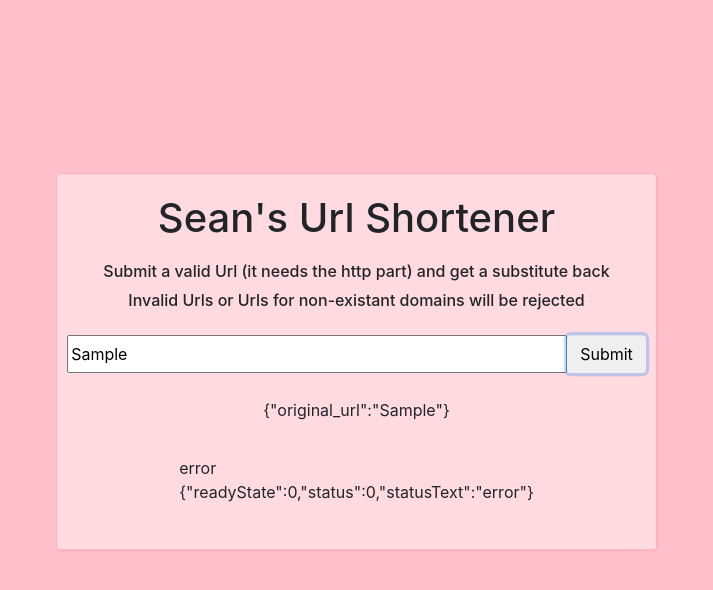
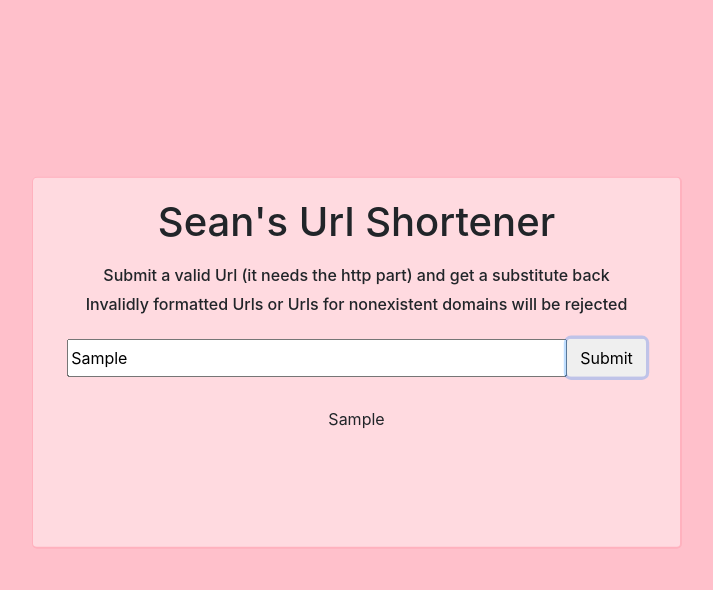
Before and after one commit to SeanPMcGrath/url-shortener, a plain HTML site: page client/index.html in a window 1280 px wide. Both pictures are taken after typing "Sample" into the empty fields and a click on the button "Submit". Shown: the whole page, without its empty margins (283-996 px from the left). Drawn offline with nearby package versions, Linux system fonts and the light colour scheme; no server answers.

Commit message:
improved front end. Generally working

```diff
--- a/client/SCSS/style.scss
+++ b/client/SCSS/style.scss
@@ -10,10 +10,11 @@ body {
 }
 
 #contentDiv {
+  width: 650px;
   margin: auto;
   transform: translate(0, -10%);
   background-color: lighten($c-background, 5%);
-  padding: 10px 10px 40px 10px;
+  padding: 10px;
   display: flex;
   flex-direction: column;
   justify-content: center;
@@ -46,3 +47,24 @@ body {
 p {
   margin: 5px auto;
 }
+
+.reactionDiv {
+  height: 70px;
+  //background-color: aqua;
+  display: flex;
+  justify-content: center;
+  //align-items: center;
+  margin: 10px;
+  border: none;
+  resize: none;
+  text-align: center;
+}
+
+#submittedUrl {
+  overflow: auto;
+  height: 75px;
+}
+
+#responseDiv {
+  height: 25px;
+}
--- a/client/index.html
+++ b/client/index.html
@@ -27,10 +27,16 @@
         Submit a valid Url (it needs the http part) and get a substitute back
       </h6>
       <h6 class="headingContent instructions">
-        Invalid Urls or Urls for non-existant domains will be rejected
+        Invalidly formatted Urls or Urls for nonexistent domains will be
+        rejected
       </h6>
       <div id="inputDiv">
-        <input type="text" id="original_url" placeholder="Enter Url here" />
+        <input
+          type="text"
+          id="original_url"
+          placeholder="Enter Url here"
+          autocomplete="off"
+        />
         <button
           id="urlSubmitBtn"
           type="button"
@@ -40,8 +46,8 @@
           Submit
         </button>
       </div>
-      <p id="originalLink">waiting</p>
-      <p id="newLink">placeholder</p>
+      <div id="submittedUrl" class="reactionDiv"></div>
+      <div id="responseDiv" class="reactionDiv"></div>
     </div>
 
     <!--Import jQuery from google hosting-->
--- a/client/js/index.js
+++ b/client/js/index.js
@@ -7,7 +7,6 @@
 
 function urlSubmit() {
   let textValue = $("#original_url").val();
-  $("#originalLink").text(textValue);
 
   const urlObject = JSON.stringify({
     original_url: $("#original_url").val()
@@ -19,7 +18,8 @@ function urlSubmit() {
     data: urlObject,
     contentType: "application/json",
     beforeSend: () => {
-      $("#originalLink").html(urlObject);
+      $("#submittedUrl").html(textValue);
+      $("#responseDiv").empty();
     },
     /*Server is sending back an object, not a JSON. Data format is:
     {
@@ -27,13 +27,14 @@ function urlSubmit() {
       short_url: 2
     }*/
     error: data => {
-      $("#newLink").html("<br>error<br>");
-      $("#newLink").append(JSON.stringify(data));
+      $("#responseDiv").html(data.responseText);
     },
     success: data => {
-      $("#newLink").html("<br>success<br>");
       const newLink = "http://localhost:5000/api/shorturl/" + data.short_url;
-      $("#newLink").append(newLink);
+      $("#responseDiv").append('<a id="newLink2" />');
+      $("#newLink2").attr("href", newLink);
+      $("#newLink2").html(newLink);
+      $("#original_url").val("");
     }
   });
 }
--- a/server/index.js
+++ b/server/index.js
@@ -62,7 +62,7 @@ app.post("/api/shorturl/new", async (req, res) => {
   const result = Joi.validate(req.body, schema);
 
   if (result.error) {
-    res.status(400).send(result.error.details[0].message); //details[0].message gives only the key error message
+    res.status(400).send("Not a valid Url"); //details[0].message gives only the key error message
     return;
   }
 
@@ -90,7 +90,7 @@ app.post("/api/shorturl/new", async (req, res) => {
 
   dns.lookup(checkedUrl, async function(err, addresses, family) {
     if (!addresses) {
-      res.status(400).send("Bad Request: Site has no IP address");
+      res.status(400).send("Invalid Domain");
     } else {
       const shortcut = {
         original_url: req.body.original_url,
--- /dev/null
+++ b/to-do list.txt
@@ -0,0 +1,4 @@
+-Center submitted url text vertically while showing top part of scrolling texts
+-Add copy button for short url
+-Format for mobile
+-Deploy on Heroku
```
Also changed, not shown: client/styles/style.css, 1 other file.
